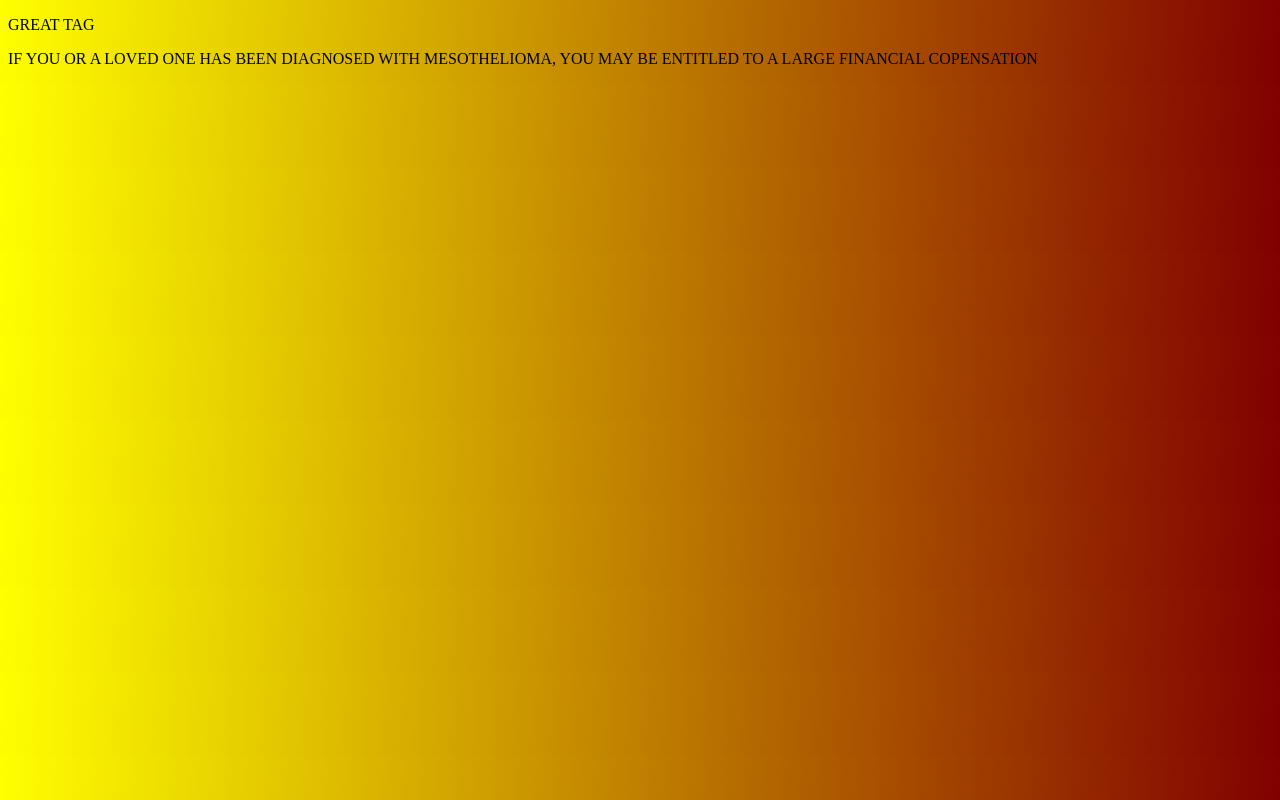
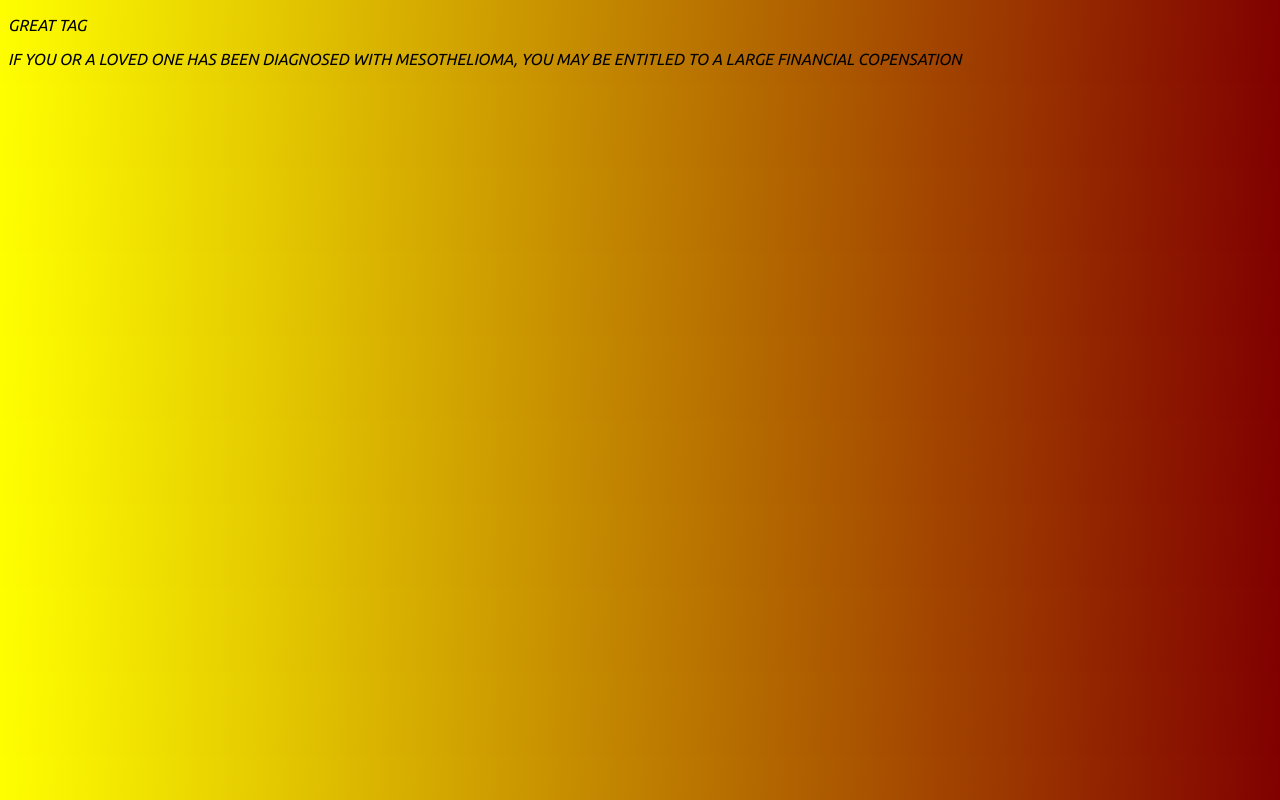
Before and after one commit to LeetMace/SAJ-Auto-Transport, a plain HTML site: page index.html in a window 1280 px wide. Drawn offline with Linux system fonts and the light colour scheme.

Commit message:
Do Stuff

```diff
--- a/css/style.css
+++ b/css/style.css
@@ -1,14 +1,10 @@
-/*html {
-	background-color: cyan;
-	font-family: Ubuntu;
-}*/
-
 html {
 		background: linear-gradient(to bottom right, RGB(255,255,0), RGB(128,0,0));
     background: RGB(255,255,0);
     background: -webkit-linear-gradient(left top, RGB(255,255,0), RGB(128,0,0));
     background: -o-linear-gradient(bottom right,RGB(255,255,0), RGB(128,0,0));
     background: -moz-linear-gradient(bottom right, RGB(255,255,0), RGB(128,0,0));
+		font-family: Ubuntu;
 }
 
 p.footer {
```
